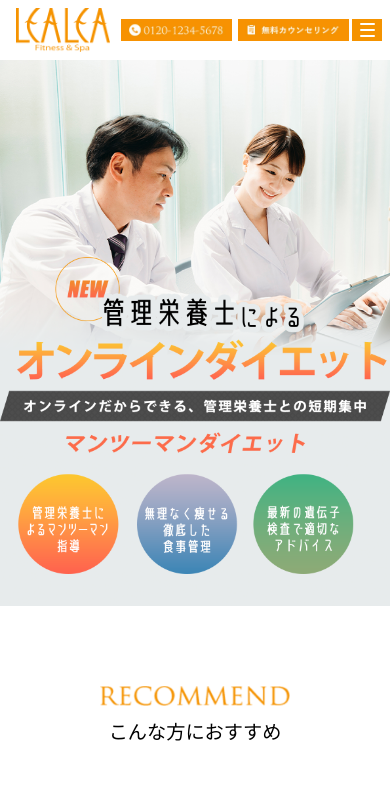
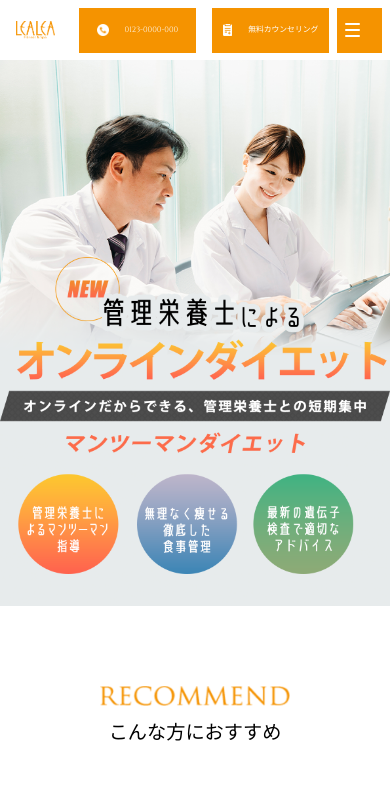
Before and after one commit to N-kazu42/lealea, a plain HTML site: page index.html in a window 390 px wide. Shown: the top 802 px of the page. Drawn offline with nearby package versions, Linux system fonts and the light colour scheme.

Commit message:
ハンバーガーメニュー調整

```diff
--- a/css/_header.scss
+++ b/css/_header.scss
@@ -14,13 +14,26 @@
 
         .nav_telphon_button {
             //ヘッダーロゴ横のボタン
-            display: flex;
+            @include flex(space-between,center);
+            img{
+                height: 25px;
+                padding-right: 1rem;
+                @include mq(tab){
+                    height: 3vw;
+                }
+            }
+            color: #fff;
             a {
+                @include flex(center,center);
                 width: 250px;
-                padding: 0 10px;
+                padding: 1rem 10px;
+                background-color: $base-color;
+                font-size: 1.2rem;
+                margin-left: 1rem;
                 @include mq(tab) {
-                    padding: 0 3px;
+                    height: 45px;
                     width: 30vw;
+                    font-size: 2vw;
                 }
             }
         }
@@ -42,8 +55,12 @@
     // ハンバーガーメニュー
     .hamburger-menu {
         display: none;
+        background-color: $base-color;
         @include mq(tab) {
             display: block;
+            height: 45px;
+            width: 45px;
+            margin-left: 0.5rem;
         }
     }
     .menu-btn {
@@ -157,8 +174,8 @@
         .body{
             position:fixed;
             background-color: $base-color;
-            width: 80vw;
-            height: 80vh;
+            width: 100vw;
+            height: 100vh;
 
         }
         .menu-btn.active {
--- a/index.html
+++ b/index.html
@@ -20,9 +20,9 @@
             <h1 class="nav_logo">
                 <img src="/image/header/lealea_logo.png" alt="LEALEA(レアレア)" />
             </h1>
-            <div class="nav_telphon_button">
-                <a href=""><img src="/image/header/header_button_phone.jpg" alt="電話ロゴ" /></a>
-                <a href=""><img src="/image/header/header_button_counseling.jpg" alt="電話ロゴ" /></a>
+            <div class="nav_telphon_button f-ci">
+                <a href=""><img src="/image/header/phone-call.png" alt="電話ロゴ" />0123-0000-000</a>
+                <a href=""><img src="/image/header/medical-report.png" alt="カルテ" />無料カウンセリング</a>
                 <div class="hamburger-menu">
                     <label class="menu-btn"><span></span></label>
                 </div>
```
Also changed, not shown: css/style.css, image/header/medical-report.png (added), image/header/phone-call.png (added), 1 other file.
